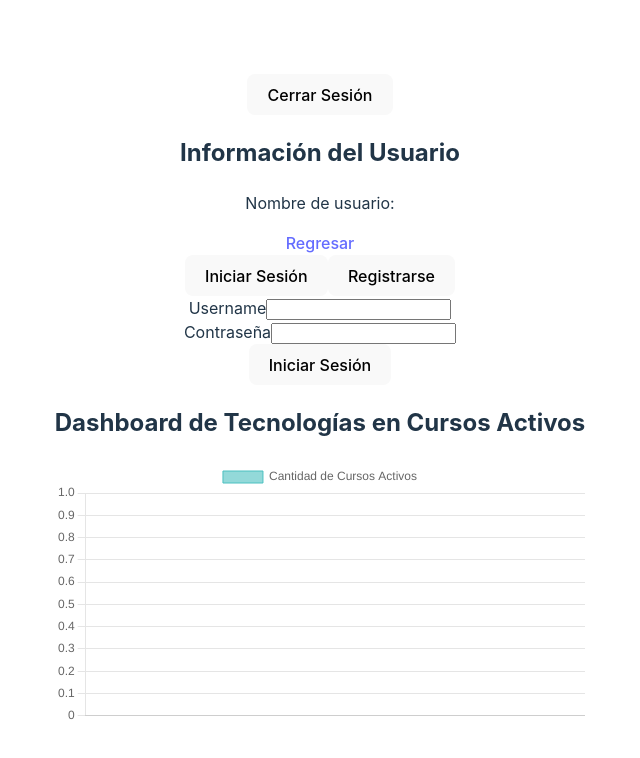
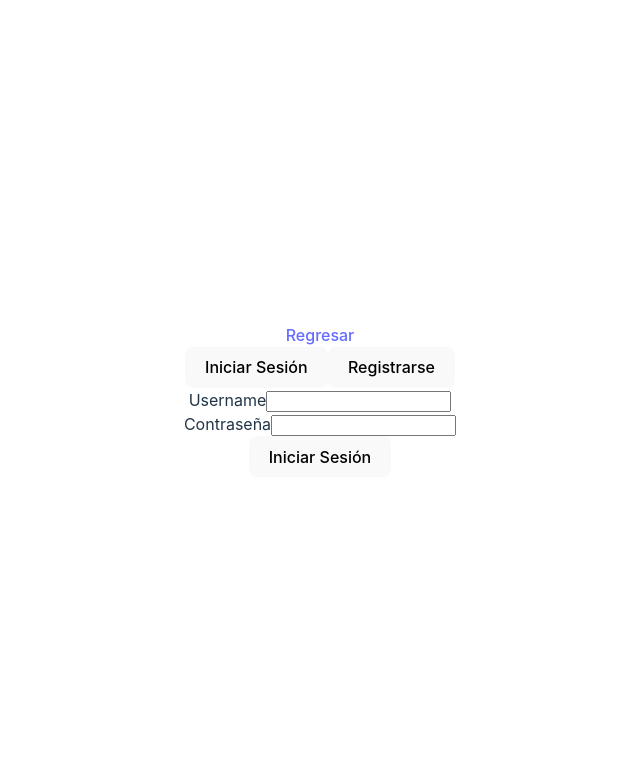
Before and after one commit to EvCasProtege/INCA-FSJ-25-MOD3-T4, a React (Vite) app: page / in a window 1280 px wide. Shown: the top 758 px of the page, without its empty margins (320-960 px from the left). Built offline with nearby package versions, Linux system fonts and the light colour scheme; no server answers.

Commit message:
added protect routes

```diff
--- a/src/App.jsx
+++ b/src/App.jsx
@@ -4,17 +4,20 @@ import "./assets/css/App.css";
 import RegisterBootCamp from "./components/bootcamp/RegisterBootCamp";
 import LogoutButton from "./components/auth/LogoutButton";
 import UserComponent from "./components/auth/User";
+import DashboardContainer from "./components/dashboard/DashboardContainer";
+import ProtectedRoute from "./components/ProtectedRoute";
 
 export default function App() {
     return (
             <div className="App">
 
                 <Router>
-                    <LogoutButton />
-                    <UserComponent />
+                    <ProtectedRoute><LogoutButton /></ProtectedRoute>
+                    <ProtectedRoute><UserComponent /></ProtectedRoute>
                     <Routes>
                         <Route path="/" element={<Session  />} />
                         <Route path="/registro" element={<RegisterBootCamp  />} />
+                        <Route path="/dashboard" element={<ProtectedRoute><DashboardContainer  /></ProtectedRoute>} />
                     </Routes>
                 </Router>
             </div>
--- /dev/null
+++ b/src/components/ProtectedRoute.jsx
@@ -0,0 +1,13 @@
+import { Navigate } from 'react-router-dom';
+import authService from '../services/auth/authService';
+
+// eslint-disable-next-line react/prop-types
+const ProtectedRoute = ({ children }) => {
+  if (!authService.isAuthenticated()) {
+    return <Navigate to="/" />;
+  }
+
+  return children;
+};
+
+export default ProtectedRoute;
--- a/src/components/Session.jsx
+++ b/src/components/Session.jsx
@@ -2,7 +2,6 @@ import { useState } from "react";
 import { LoginForm } from "./auth/LoginForm";
 import { RegisterForm } from "./auth/RegisterForm";
 import { Link } from "react-router-dom";
-import DashboardContainer from "./dashboard/DashboardContainer";
 
 export const Session = () => {
     // useState para determinar el tipo de formulario a mostrar
@@ -16,7 +15,6 @@ export const Session = () => {
             <button onClick={() => setTypeForm("signup")}>Registrarse</button>
             {/* Renderizado Condicional */}
             {typeForm === "login" ? <LoginForm /> : <RegisterForm />}
-            {<DashboardContainer />}
 
         </>
     );
--- a/src/components/dashboard/DashboardContainer.jsx
+++ b/src/components/dashboard/DashboardContainer.jsx
@@ -3,6 +3,7 @@ import { useEffect, useState } from 'react';
 import bootcampService from '../../services/bootcams/bootcampService';
 import { processBootcampData } from '../../utils/utils';
 import DashboardComponent from './Dashboard';
+import { Link } from 'react-router-dom';
 
 const DashboardContainer = () => {
   const [labels, setLabels] = useState([]);
@@ -31,7 +32,10 @@ const DashboardContainer = () => {
       {loading ? (
         <p>Cargando datos...</p>
       ) : (
-        <DashboardComponent labels={labels} counts={counts} />
+        <>
+          <Link to="/">Regresar</Link>
+          <DashboardComponent labels={labels} counts={counts} />
+        </>
       )}
     </div>
   );
```
